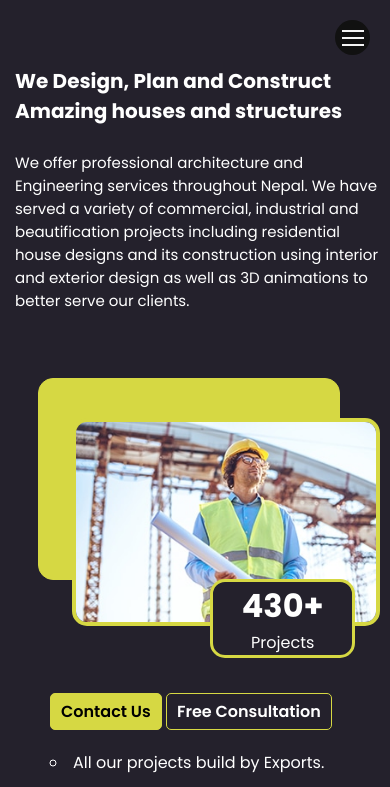
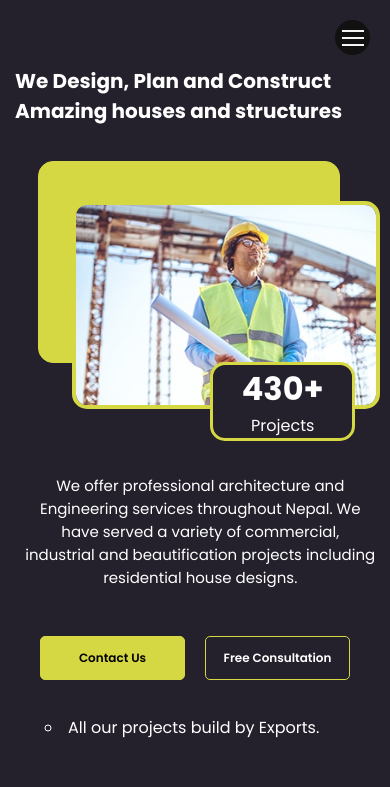
Before and after one commit to 4ge101/construction_website, a plain HTML site: page index.html in a window 390 px wide. Shown: the top 787 px of the page. Drawn offline with Linux system fonts and the light colour scheme.

Commit message:
making responsive head

```diff
--- a/index.html
+++ b/index.html
@@ -52,7 +52,7 @@
     </header>
 
     <main>
-        <div class="contant">
+        <div class="content">
             <div class="head">
                 <h1>
                     We Design, Plan and Construct
@@ -60,9 +60,7 @@
                 </h1>
                 <span>
                     We offer professional architecture and Engineering services throughout Nepal. We have served a
-                    variety of commercial, industrial and beautification projects including residential house designs
-                    and its construction using interior and exterior design as well as 3D animations to better serve our
-                    clients.
+                    variety of commercial, industrial and beautification projects including residential house designs.
                 </span>
             </div>
             <div class="head-card">
--- a/style.css
+++ b/style.css
@@ -295,6 +295,14 @@ nav ul li a {
 }
 
 @media (max-width: 700px) {
+    main {
+        overflow: visible;
+    }
+
+    .content {
+        overflow: visible;
+    }
+
     .card-head1 {
         width: 300px;
         height: 200px;
@@ -306,14 +314,15 @@ nav ul li a {
     }
 
     .head-card {
-        padding: 0 50px 80px;
+        padding: 15px 50px 80px;
     }
 
     .head {
-        padding: 66px 15px;
+        padding: 66px 15px 20px;
         width: 95%;
         gap: 25px;
         position: relative;
+        overflow: visible;
     }
 
     .head h1 {
@@ -322,5 +331,30 @@ nav ul li a {
 
     .head span {
         font-size: 15px;
+        position: absolute;
+        top: 270%;
+        padding: 80px 25px;
+        text-align: center;
+    }
+
+    .btn-container {
+        padding: 40px 40px 140px;
+        display: grid;
+        grid-template-columns: 1fr 1fr;
+        column-gap: 20px;
+        position: relative;
+        top: 140px;
+    }
+
+    .btn {
+        padding: 12px 10px;
+        font-size: 12px;
+    }
+
+    .btn-container li {
+        padding: 35px 0 0;
+        margin: 0 -65px;
+        position: relative;
+        left: 70px;
     }
 }
```
